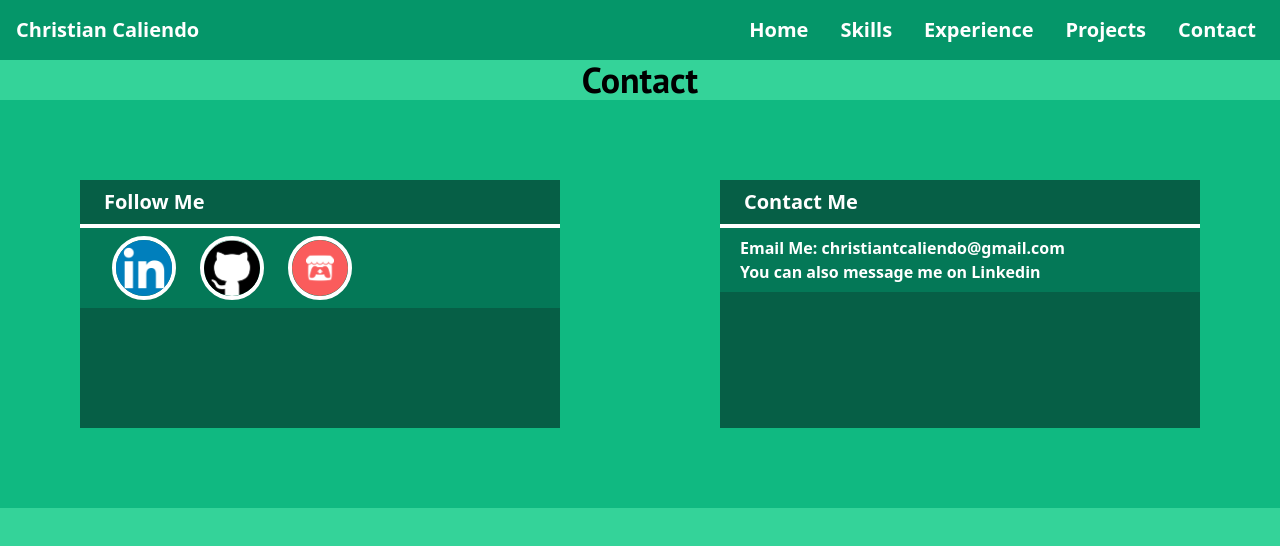
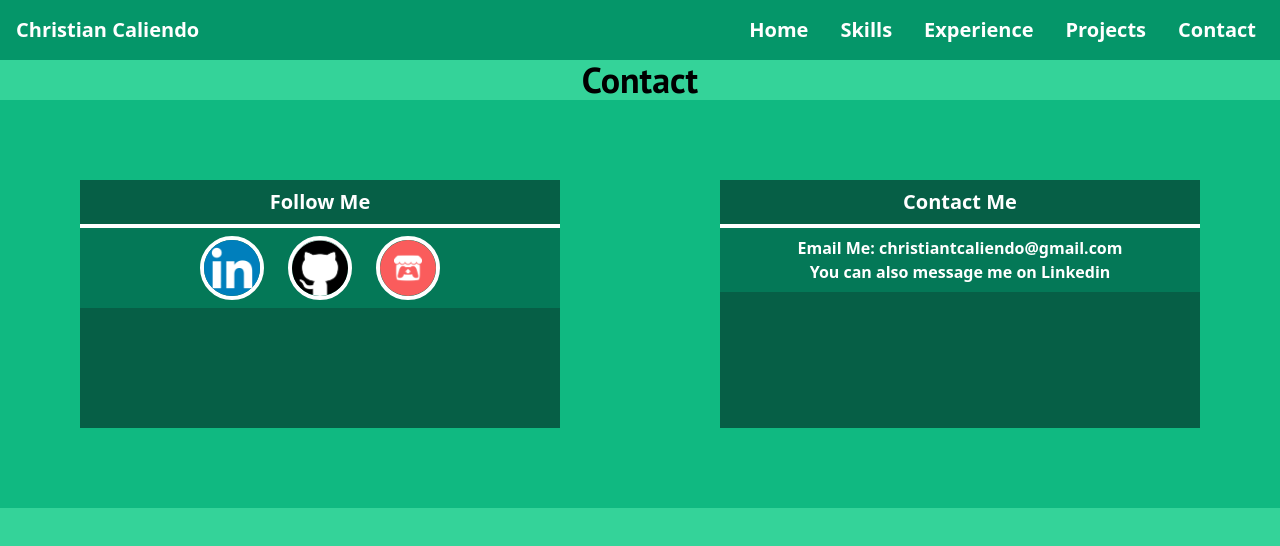
Before and after one commit to ChrisCaliendo/PersonalWebsite, a React (Vite) app in the folder PersonalWebsite/: page /contact in a window 1280 px wide. Shown: the top 546 px of the page. Built offline with nearby package versions, Linux system fonts and the light colour scheme; a web font is replaced by a local one.

Commit message:
Update Contact.jsx

```diff
--- a/PersonalWebsite/src/Pages/Contact.jsx
+++ b/PersonalWebsite/src/Pages/Contact.jsx
@@ -7,15 +7,15 @@ import SocialLink from "../Components/SocialLink";
 const Contact = () => {
     return (
         <>
-                        <p className="text-4xl flex justify-center font-ptSans font-bold">Contact</p>
+                        <p className="text-4xl flex justify-center  font-ptSans font-bold">Contact</p>
 
         <div className="bg-emerald-500 grid lg:grid-cols-2 md:grid-cols-1 gap-40 place-content-around p-10 lg:p-20">
 
             <div className=" bg-emerald-800 text-white col-span-1 font-semibold">
                 <div className="border-b-4 border-white text-xl px-6 py-2" >
-                    <p>Follow Me</p>
+                    <p className=" text-center">Follow Me</p>
                 </div>
-                <div className="flex px-5 py-2 bg-emerald-700">
+                <div className="flex px-5 py-2 bg-emerald-700 place-content-center">
                     <SocialLink
                         picture={LinkedInIcon}
                         link="https://www.linkedin.com/in/christiancaliendo/"
@@ -38,9 +38,9 @@ const Contact = () => {
                     <br />
                     <br />
             </div>
-            <div className=" bg-emerald-800 text-white col-span-1 font-semibold">
+            <div className=" text-center bg-emerald-800 text-white col-span-1 font-semibold">
                 <div className="border-b-4 border-white text-xl px-6 py-2" >
-                    <p>Contact Me</p>
+                    <p className=" text-center">Contact Me</p>
                 </div>
                 <div className="px-5 py-2 bg-emerald-700">
                     <p>Email Me: christiantcaliendo@gmail.com</p>
```
